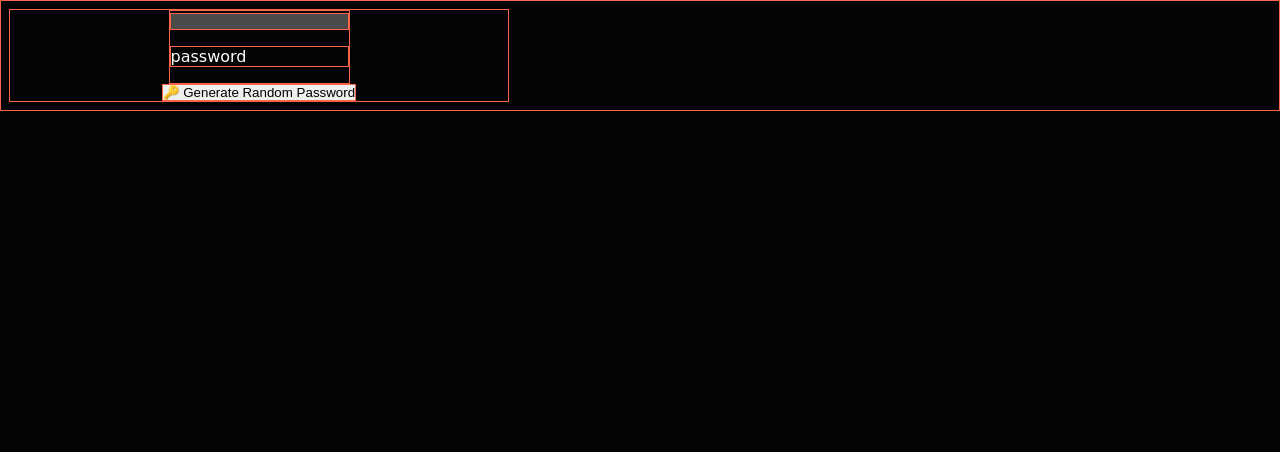
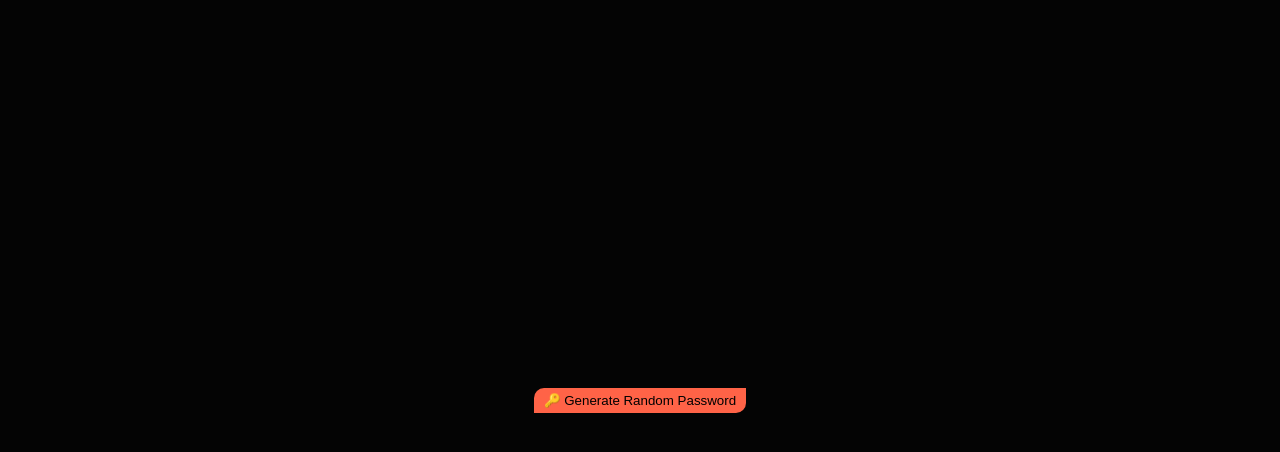
Before and after one commit to BrianReisman/random-password-generator, a plain HTML site: page index.html in a window 1280 px wide. Drawn offline with Linux system fonts and the light colour scheme; a web font is replaced by a local one.

Commit message:
removed unnesecary html elements and simplified style

```diff
--- a/index.html
+++ b/index.html
@@ -9,9 +9,12 @@
 </head>
 <body>
   <h3 class="hide"></h3> <!--empty for password to go here-->
-  <label>
-    <input type="text" placeholder=" " disabled> <!--space on purpose-->
-    <p>password</p>
-  </label><button>🔑 Generate Random Password</button>
+  <!-- <label> -->
+    <!-- How many characters long would you like your password to be? -->
+    <!-- <input type="text" placeholder='' disabled> -->
+    <!-- space on purpose -->
+    <!-- <input type=checkbox> -->
+  <!-- </label> -->
+  <button>🔑 Generate Random Password</button>
 </body>
 </html>
--- a/scripts.js
+++ b/scripts.js
@@ -1,14 +1,14 @@
 const h3 = document.querySelector('h3');
 const button = document.querySelector('button');
-const input = document.querySelector('input');
-const p = document.querySelector('p');
+// const input = document.querySelector('input');
+// const p = document.querySelector('p');
 // alert('hi'); //easiest was to check you are connected like red background in css
 
 //eventlistener for button click
 button.addEventListener('click', () => {
-  input.value = GeneratePassword(16);
-  console.log(input.value);
-  h3.innerText = 'Click here to copy password ' + input.value //innerText more secrue than innerHTML
+  // input.value = GeneratePassword(16);
+  const value = GeneratePassword(16);
+  h3.innerText = 'Click here to copy password ' + value //innerText more secrue than innerHTML
   h3.classList.remove('hide')
   h3.classList.add('show')
 })
@@ -35,5 +35,5 @@ const copyText = () => {
 
   let passText = input.value;
   navigator.clipboard.writeText(passText);
-  alert(passText);
+  alert(`Your new password:  ${passText}  has been copied.`);
 }
--- a/styles.css
+++ b/styles.css
@@ -1,28 +1,30 @@
 @import url('https://fonts.googleapis.com/css2?family=Goldman&display=swap');
 
 *{
-  margin: 1;
+  margin: 0;
   padding: 0;
   box-sizing: border-box;
   border: none;
-  border: 1px solid tomato;
+  /* border: 1px solid tomato; */
+}
+html{
+  height: 100vh;
 }
 
 html, body {
+  box-sizing: border-box;
   font-family: 'Goldman', cursive;
+  display: flex;
+  justify-content: center;
 }
 
 body {
-  width: 500px;
+  /* width: 550px; */
   display: flex;
   flex-direction: column;
   justify-content: center;
   align-items: center;
   background-color: #040404;
-}
-
-p{
-  color: white;
 }
 
 h3{
@@ -34,3 +36,34 @@ h3{
 .show{
   display: block;
 }
+
+button{
+  margin: 20px;
+  background-color: tomato;
+  outline: none;
+  padding: 5px 10px;
+  border-radius: 10px 0 10px 0;
+}
+
+
+
+
+
+  /* label{
+    color: tomato;
+    display: flex;
+    flex-direction: column;
+    text-align: center;
+    align-items: center;
+    width: 100%;
+  }
+  input{
+    width: 50%;
+    color: tomato;
+    font-weight: bold;
+    text-align: center;
+    letter-spacing: 3px;
+  }
+  p{
+    color: white;
+  } */
```
